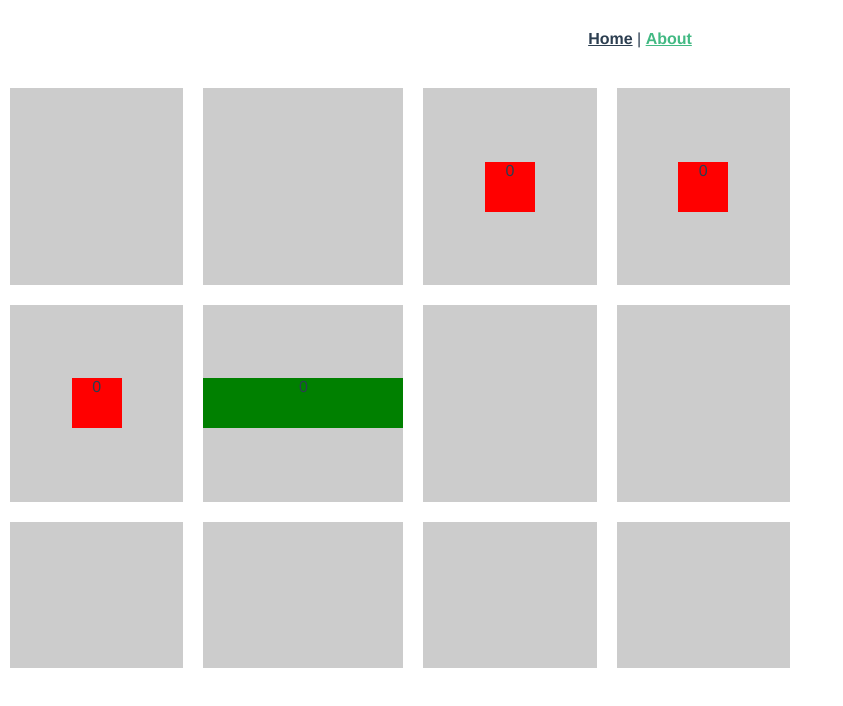
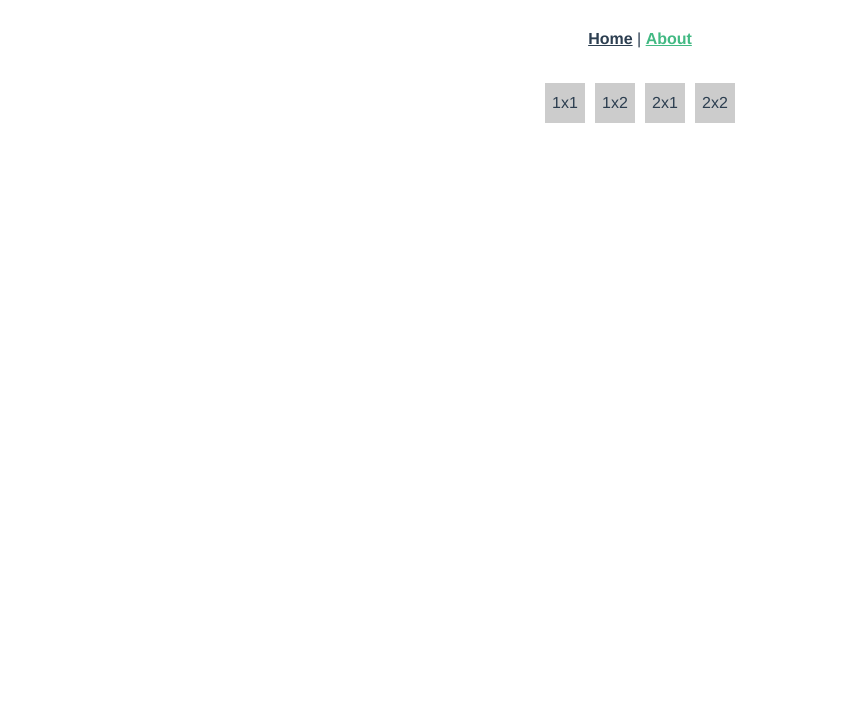
Before and after one commit to divasilevski/drag-and-drop, a Vue app: page /about in a window 1280 px wide. Shown: the top 706 px of the page, without its empty margins (0-843 px from the left). Built offline with nearby package versions, Linux system fonts and the light colour scheme.

Commit message:
Дашборд драгендроп

```diff
--- a/src/components/DropTable.vue
+++ b/src/components/DropTable.vue
@@ -1,12 +1,28 @@
 <template lang="pug">
 .drop-table
-  #drop
-    .box(
-      v-for="(item, index) in 12" :key="item"
-      :data-id="index"
-      @dragenter="enter(index)"
-    )
-      component(:is="table[index]" @dragstart="start(index)" @dragend="end(index)")
+  .widgets
+    .widget(
+      v-for="(widget, index) in widgets" :key="'widget-' + index"
+      draggable="true"
+      @dragstart="start(widget)"
+      @dragend="end(widget)"
+    ) {{ widget.size.col + 'x' + widget.size.row}}
+
+  .drop-aria
+    .drop-aria__grid
+      .drop-aria__box(
+        v-for="(_, index) in count" :key="'box-' + index"
+        @dragenter="enter(index, $event)"
+      )
+        template(v-if="table[index]")
+          .box-wrapper(:style="wrapStyle(table[index].size)")
+            component(
+              :is="table[index].instance"
+              @dragstart.capture="start(table[index])"
+              @dragend="end(table[index])"
+            )
+        template(v-if="index === drugArea")
+          .box-selector(:style="wrapStyle(selectedWidget?.size)")
 
 </template>
 
@@ -15,61 +31,178 @@ import { defineComponent } from "vue";
 import DrugBox from "./DrugBox.vue";
 import DrugBoxBig from "./DrugBoxBig.vue";
 
+type HTMLElementEvent<T extends HTMLElement> = Event & {
+  target: T;
+};
+
+interface Size {
+  col: number;
+  row: number;
+}
+
+interface Widget {
+  instance: string;
+  size: Size;
+  index: number;
+}
+
+const SIZE = {
+  col: 4,
+  row: 3,
+};
+
 export default defineComponent({
   components: {
     "drug-box": DrugBox,
     "drug-box-big": DrugBoxBig,
   },
   data: () => ({
-    table: [
-      null,
-      null,
-      "drug-box",
-      "drug-box",
-      "drug-box",
-      "drug-box-big",
-      null,
-      null,
+    widgets: [
+      { instance: "drug-box", size: { col: 1, row: 1 } },
+      { instance: "drug-box", size: { col: 1, row: 2 } },
+      { instance: "drug-box", size: { col: 2, row: 1 } },
+      { instance: "drug-box", size: { col: 2, row: 2 } },
     ],
+    indexes: [] as any, // Отвечают чисто за место
+    table: [] as any, // Отвечают также за место под солнцем
     drugArea: null as number | null,
+    selectedWidget: null as Widget | null,
   }),
   created() {
     console.log(this.$options);
   },
+  computed: {
+    count() {
+      return SIZE.row * SIZE.col;
+    },
+  },
   methods: {
-    start(index: number) {
+    start(widget: Widget) {
+      this.selectedWidget = JSON.parse(JSON.stringify(widget));
       // По хорошему создавать ивент ентера и енда
     },
-    enter(index: number) {
-      this.drugArea = index;
+    enter(index: number, event: HTMLElementEvent<HTMLTextAreaElement>) {
+      if (!this.selectedWidget) return;
+      const size: Size = this.selectedWidget.size;
+      this.drugArea = this.calculateIndex(index, size);
+
+      for (let i = 0; i < size.col; i++) {
+        for (let j = 0; j < size.row; j++) {
+          const index = this.drugArea + i + SIZE.col * j;
+          if (this.indexes[index]) {
+            this.drugArea = null;
+            return;
+          }
+        }
+      }
     },
     end(index: number) {
-      console.log(this.drugArea, index);
       if (this.drugArea !== null) {
-        this.table[this.drugArea] = this.table[index];
-        this.table[index] = null;
+        if (!this.selectedWidget) return;
+        const size: Size = this.selectedWidget.size;
+        for (let i = 0; i < size.col; i++) {
+          for (let j = 0; j < size.row; j++) {
+            if (this.selectedWidget.index !== undefined) {
+              const index = this.selectedWidget.index + i + SIZE.col * j;
+              this.indexes[index] = null;
+            }
+            const index = this.drugArea + i + SIZE.col * j;
+            this.indexes[index] = this.selectedWidget.instance;
+          }
+        }
+        if (this.selectedWidget.index !== undefined) {
+          this.table[this.selectedWidget.index] = null;
+        }
+        this.selectedWidget.index = this.drugArea;
+        this.table[this.drugArea] = this.selectedWidget;
         this.drugArea = null;
       }
+    },
+
+    calculateIndex(index: number, size: Size): number {
+      const currentRow = Math.floor(index / SIZE.col);
+      const currentCol = index % SIZE.col;
+      const maxRow = SIZE.row - size.row;
+      const maxCol = SIZE.col - size.col;
+
+      if (currentRow > maxRow) {
+        return this.calculateIndex(index - SIZE.col, size);
+      }
+      if (currentCol > maxCol) {
+        return this.calculateIndex(index - 1, size);
+      }
+
+      return index;
+    },
+
+    wrapStyle(size: Size): any {
+      if (!size) return "";
+      return `
+        width: ${200 * size.col - 20}px;
+        height: ${200 * size.row - 20}px;
+      `;
     },
   },
 });
 </script>
 
 <style lang="scss">
-#drop {
-  position: relative;
-  width: 800px;
-  height: 600px;
-  display: grid;
-  grid-template-columns: repeat(4, 1fr);
+$col: 4;
+$row: 3;
 
-  .box {
-    margin: 10px;
+.drop-table {
+  width: 100%;
+  height: 100%;
+
+  .widgets {
+    width: 100%;
+    display: flex;
+    justify-content: center;
+
+    .widget {
+      display: flex;
+      justify-content: center;
+      align-items: center;
+      background: #ccc;
+      width: 40px;
+      height: 40px;
+      margin: 5px;
+      cursor: move;
+    }
+  }
+
+  .drop-aria {
+    position: relative;
+    width: 100%;
+    margin: 0 auto;
+    width: 800px;
+    height: 600px;
+
+    .drop-aria__grid {
+      position: absolute;
+      display: grid;
+      grid-template-columns: repeat($col, 1fr);
+      width: 100%;
+      height: 100%;
+
+      .drop-aria__box {
+        position: relative;
+        width: 200px;
+        height: 200px;
+        // border: 1px solid #ddd;
+      }
+    }
+  }
+
+  .box-selector {
+    position: absolute;
     background: #ccc;
-    border-right: 10px;
-    display: flex;
-    align-items: center;
-    justify-content: center;
+    padding: 10px;
+  }
+  .box-wrapper {
+    position: absolute;
+    padding: 10px;
+    z-index: 10;
   }
 }
 </style>
--- a/src/components/DrugBox.vue
+++ b/src/components/DrugBox.vue
@@ -21,8 +21,8 @@ export default defineComponent({
 <style lang="scss" scoped>
 .drug-box {
   background: red;
-  width: 50px;
-  height: 50px;
+  width: 100%;
+  height: 100%;
   cursor: move;
 }
 </style>
```
Also changed, not shown: 1 other file (tests, documents, lock files or other folders).
